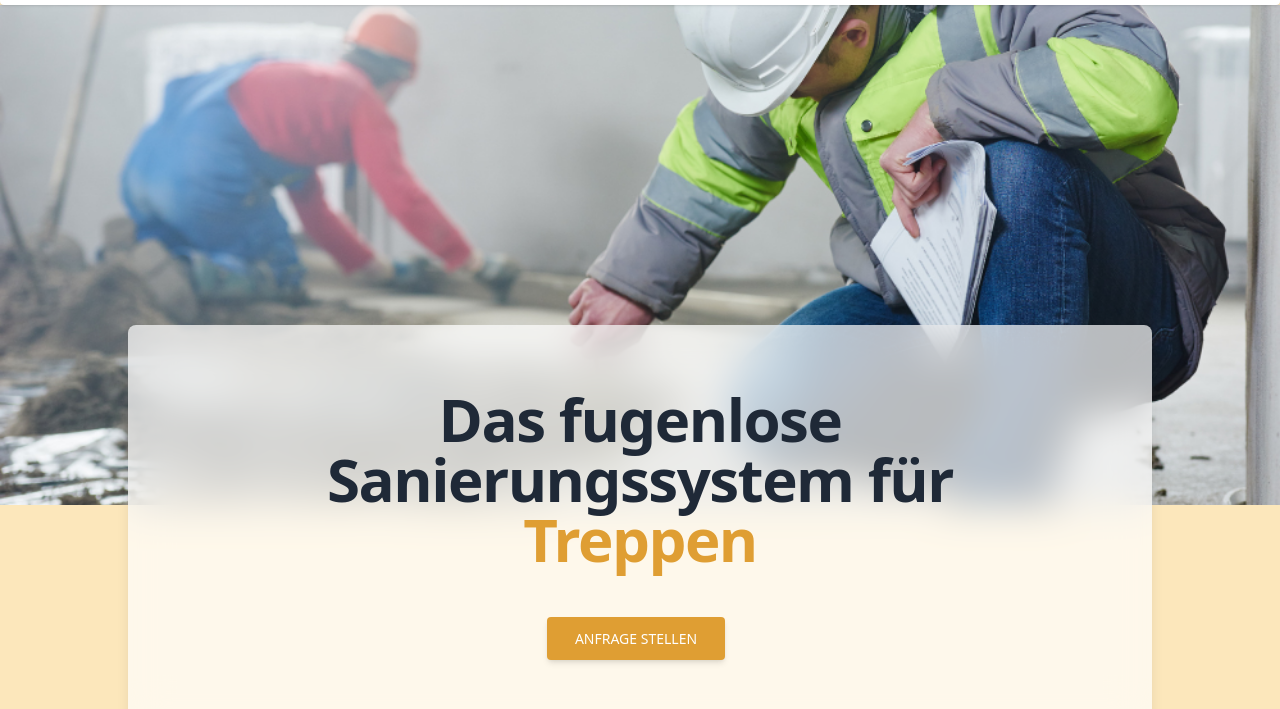
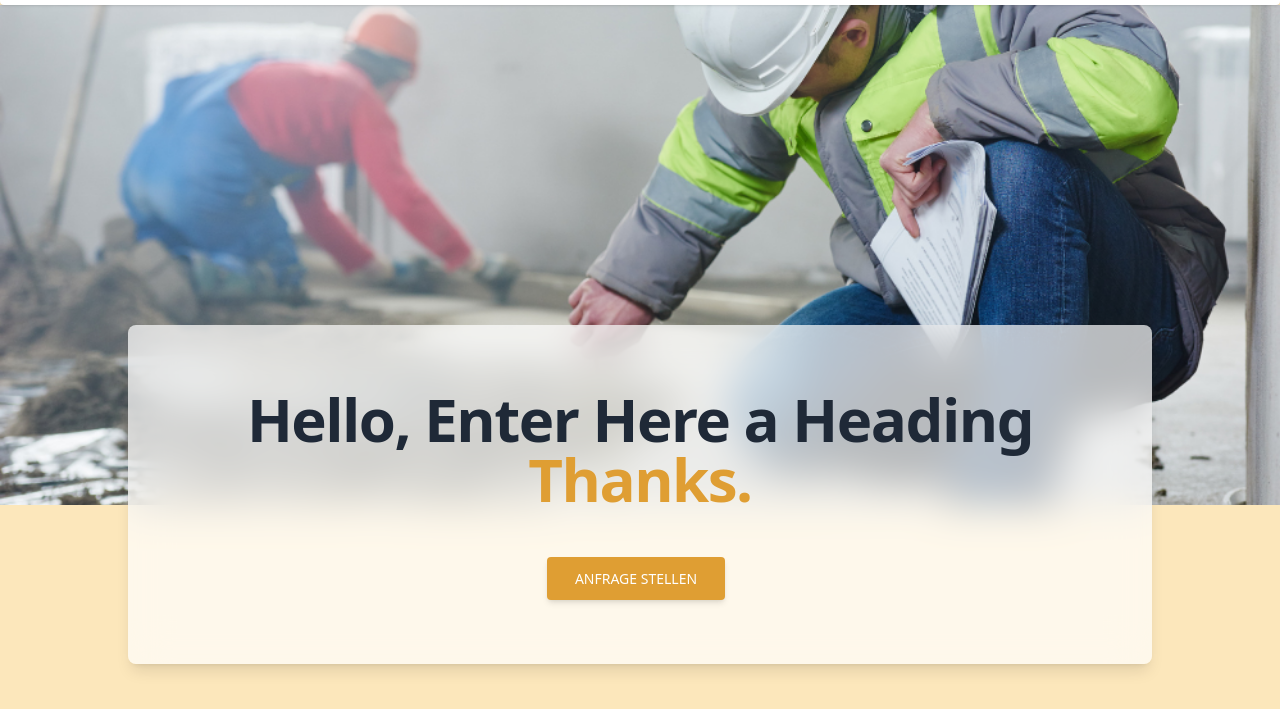
Before and after one commit to imamantripathi/DS-Steinteppich-Landing-Page, a plain HTML site: page index.html in a window 1280 px wide. Shown: the part 91-800 px from the top of the page. Drawn offline with nearby package versions, Linux system fonts and the light colour scheme.

Commit message:
update hero section heading

```diff
--- a/index.html
+++ b/index.html
@@ -71,7 +71,7 @@
             <div class="text-center text-gray-800">
                 <div class="block rounded-lg shadow-lg px-6 py-12 md:py-16 md:px-12"
                     style="margin-top: -180px; background: hsla(0, 0%, 100%, 0.7); backdrop-filter: blur(20px);">
-                    <h1 class="text-5xl md:text-6xl xl:text-6xl font-bold tracking-tight mb-12">Das fugenlose Sanierungssystem für <br /><span class="text-[#DF9E33]"> Treppen</span></h1>
+                    <h1 class="text-5xl md:text-6xl xl:text-6xl font-bold tracking-tight mb-12">Hello, Enter Here a Heading <br /><span class="text-[#DF9E33]">Thanks.</span></h1>
                     <a class="inline-block px-7 py-3 mb-2 md:mb-0 mr-0 md:mr-2 bg-[#DF9E33] text-white font-medium text-sm leading-snug uppercase rounded shadow-md hover:bg-[#C97F2B] hover:shadow-lg focus:bg-[#F0B637] focus:shadow-lg focus:outline-none focus:ring-0 active:bg-[#C97F2B] active:shadow-lg transition duration-150 ease-in-out"
                         data-mdb-ripple="true" data-mdb-ripple-color="light" href="#!" role="button">Anfrage stellen</a>
                 </div>
```
